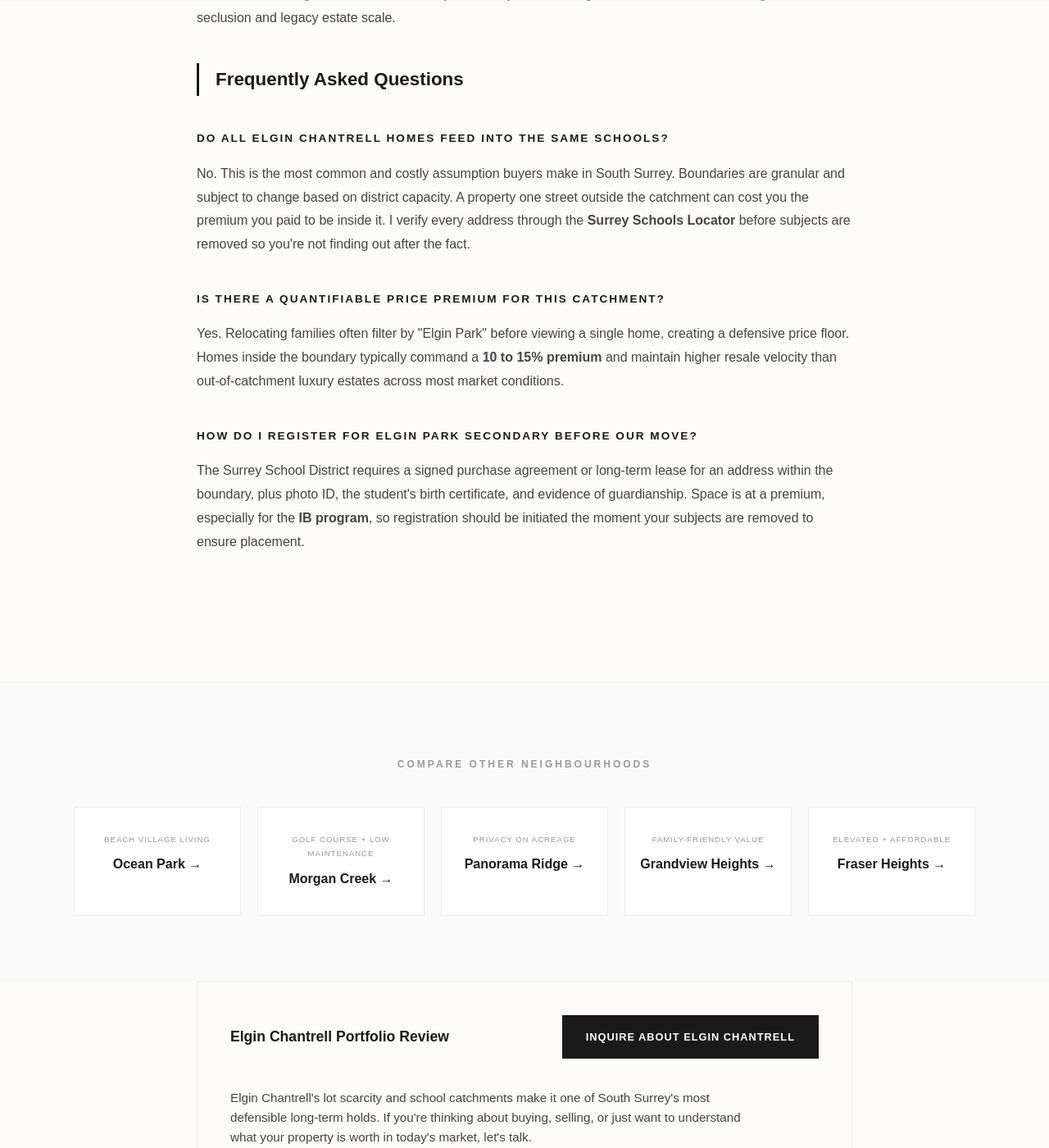
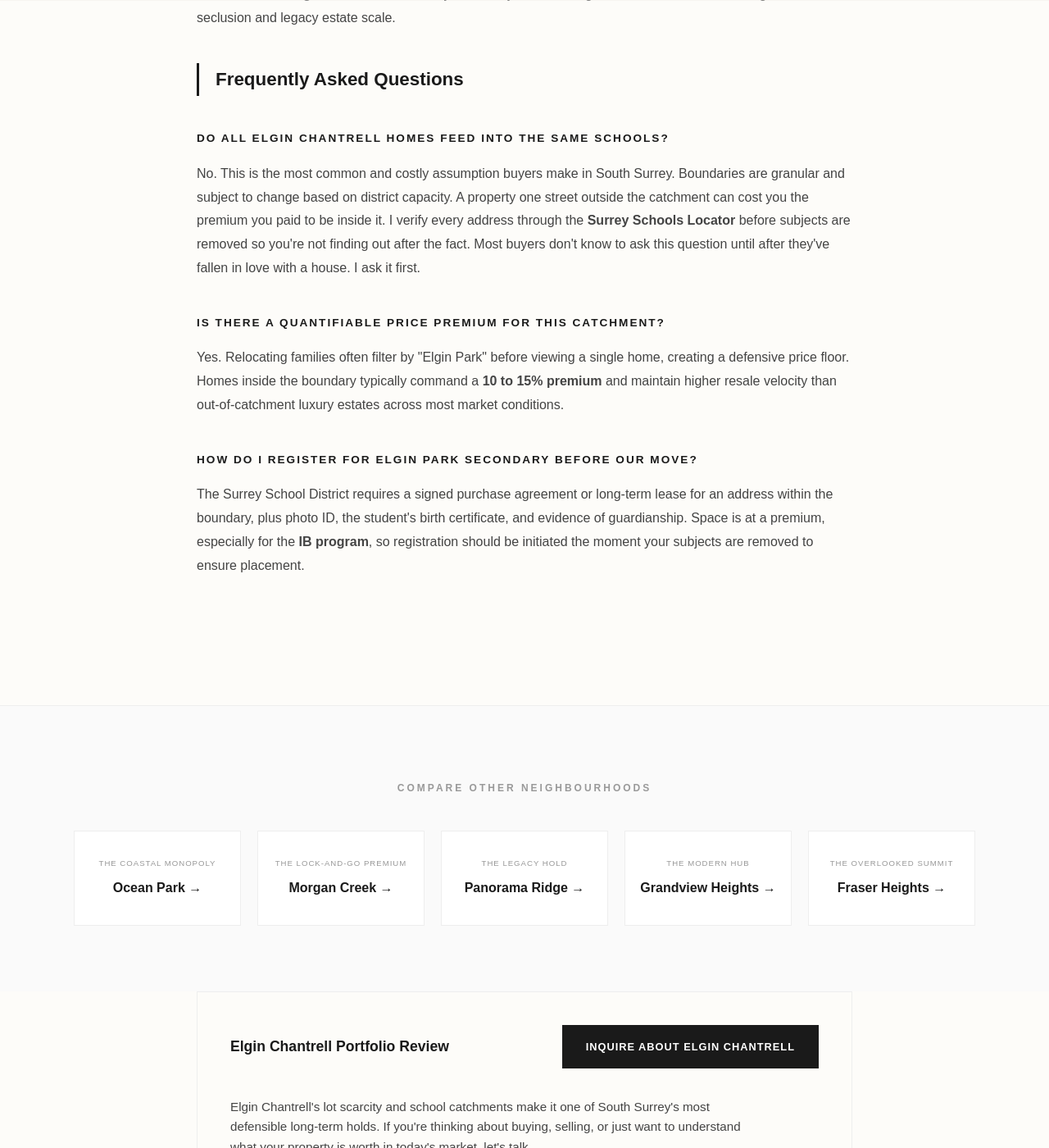
Before and after one commit to gvancouverhomes/tanvirbhupal-site, a Jekyll site: the page built from neighbourhoods/elgin-chantrell.md, in a window 1280 px wide and 1400 px high, scrolled down 1343 px. Shown: the whole window at 82% size. Built offline with Jekyll 4.4.1, drawn with Linux system fonts in a browser that asks for light colours.

Commit message:
`fix: update nav tags to strategic subheadings and strengthen FAQ closing line

```diff
--- a/neighbourhoods/elgin-chantrell.md
+++ b/neighbourhoods/elgin-chantrell.md
@@ -99,7 +99,7 @@ faq_schema: |
     <h2 class="section-title">Frequently Asked Questions</h2>
 
     <h3 class="metric-label">Do all Elgin Chantrell homes feed into the same schools?</h3>
-    <p>No. This is the most common and costly assumption buyers make in South Surrey. Boundaries are granular and subject to change based on district capacity. A property one street outside the catchment can cost you the premium you paid to be inside it. I verify every address through the <strong>Surrey Schools Locator</strong> before subjects are removed so you're not finding out after the fact.</p>
+    <p>No. This is the most common and costly assumption buyers make in South Surrey. Boundaries are granular and subject to change based on district capacity. A property one street outside the catchment can cost you the premium you paid to be inside it. I verify every address through the <strong>Surrey Schools Locator</strong> before subjects are removed so you're not finding out after the fact. Most buyers don't know to ask this question until after they've fallen in love with a house. I ask it first.</p>
 
     <h3 class="metric-label">Is there a quantifiable price premium for this catchment?</h3>
     <p>Yes. Relocating families often filter by "Elgin Park" before viewing a single home, creating a defensive price floor. Homes inside the boundary typically command a <strong>10 to 15% premium</strong> and maintain higher resale velocity than out-of-catchment luxury estates across most market conditions.</p>
@@ -114,23 +114,23 @@ faq_schema: |
     <h2 class="nav-section-title">Compare Other Neighbourhoods</h2>
     <nav class="nav-grid" aria-label="Neighbourhood navigation">
       <a href="/neighbourhoods/ocean-park/" class="nav-card">
-        <span class="nav-tag">Beach Village Living</span>
+        <span class="nav-tag">The Coastal Monopoly</span>
         <span class="nav-name">Ocean Park &rarr;</span>
       </a>
       <a href="/neighbourhoods/morgan-creek/" class="nav-card">
-        <span class="nav-tag">Golf Course + Low Maintenance</span>
+        <span class="nav-tag">The Lock-and-Go Premium</span>
         <span class="nav-name">Morgan Creek &rarr;</span>
       </a>
       <a href="/neighbourhoods/panorama-ridge/" class="nav-card">
-        <span class="nav-tag">Privacy on Acreage</span>
+        <span class="nav-tag">The Legacy Hold</span>
         <span class="nav-name">Panorama Ridge &rarr;</span>
       </a>
       <a href="/neighbourhoods/grandview-heights/" class="nav-card">
-        <span class="nav-tag">Family-Friendly Value</span>
+        <span class="nav-tag">The Modern Hub</span>
         <span class="nav-name">Grandview Heights &rarr;</span>
       </a>
       <a href="/neighbourhoods/fraser-heights/" class="nav-card">
-        <span class="nav-tag">Elevated + Affordable</span>
+        <span class="nav-tag">The Overlooked Summit</span>
         <span class="nav-name">Fraser Heights &rarr;</span>
       </a>
     </nav>
```
